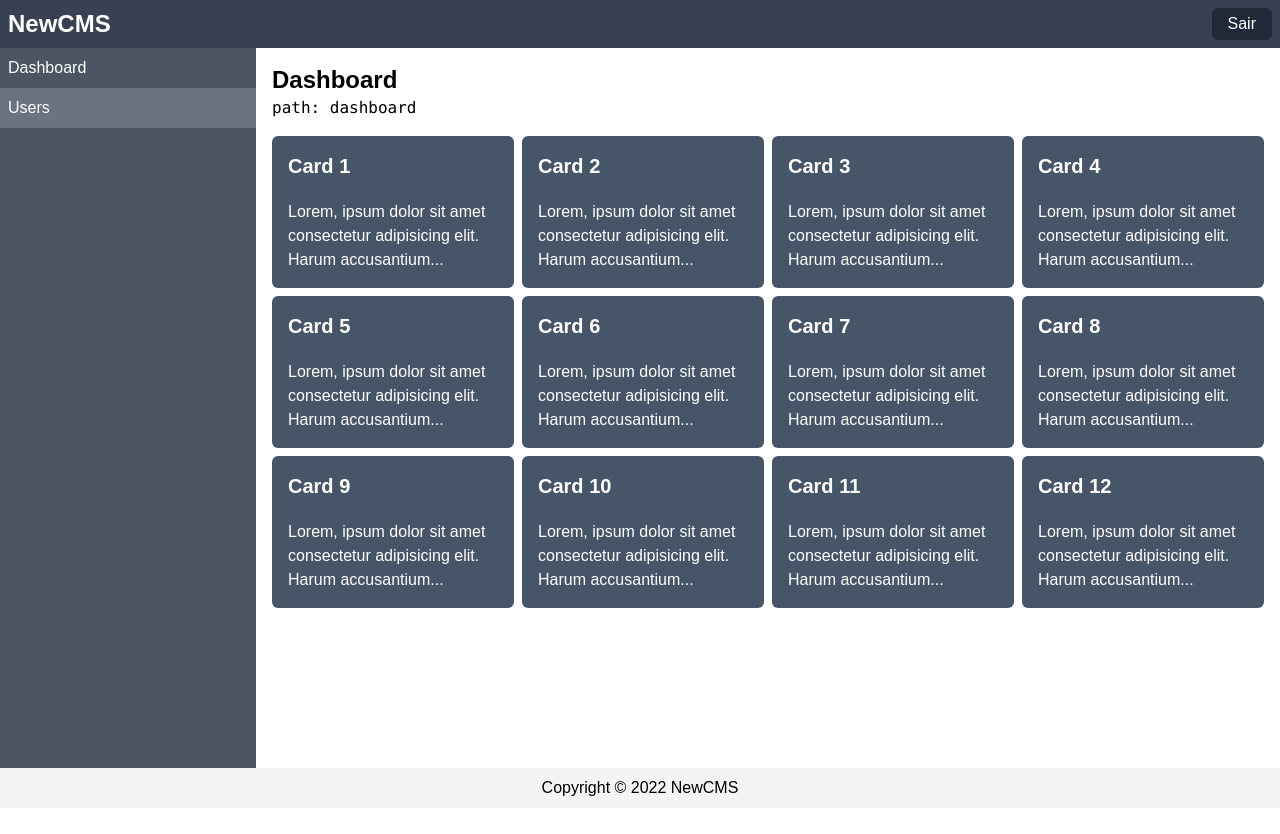
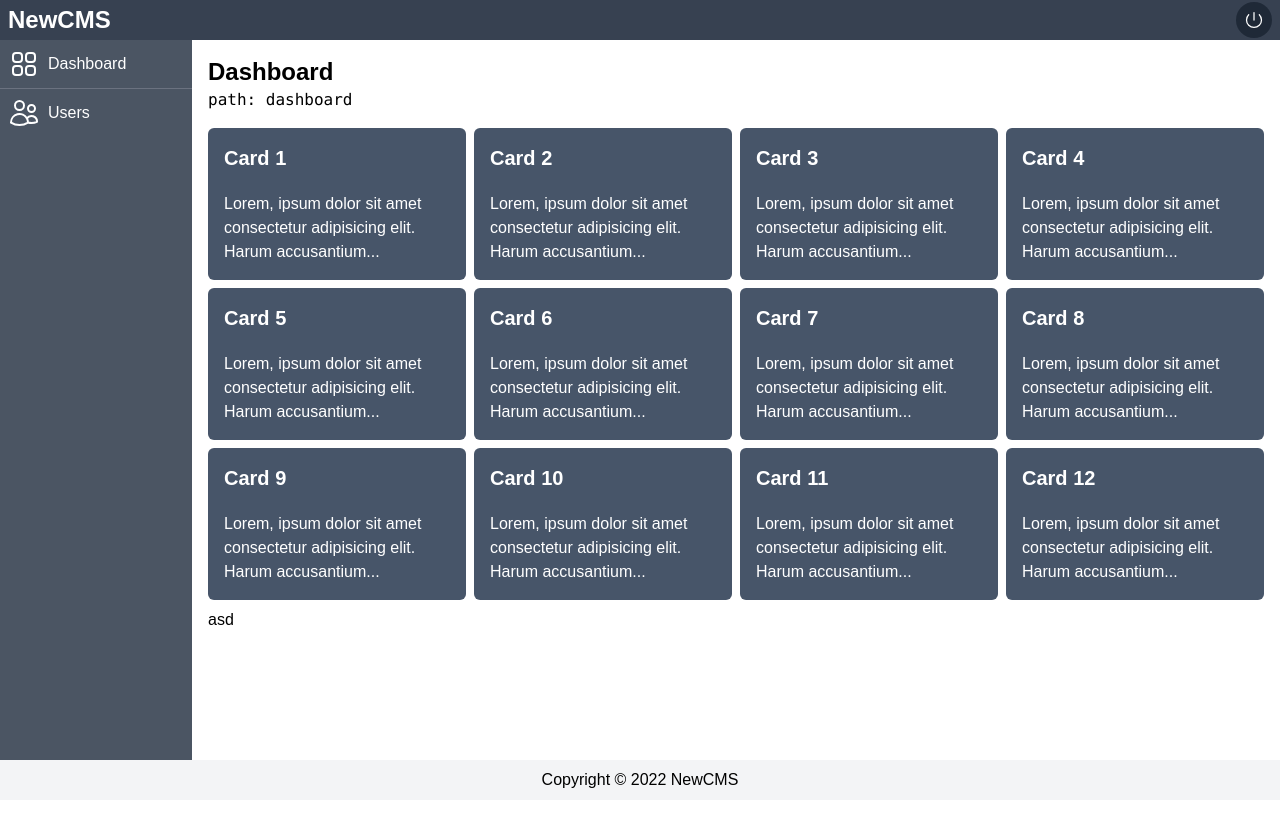
Before and after one commit to savifon/new-cms, a React (Create React App) app: page / in a window 1280 px wide. Shown: the top 834 px of the page. Before the commit the page ends 808 px from the top, so only its background shows below. Built offline with nearby package versions, Linux system fonts and the light colour scheme; sample sign-in values are in the browser's storage.

Commit message:
layout adjustments

```diff
--- a/package.json
+++ b/package.json
@@ -3,6 +3,7 @@
     "version": "0.1.0",
     "private": true,
     "dependencies": {
+        "@heroicons/react": "^2.0.11",
         "@testing-library/jest-dom": "^5.16.1",
         "@testing-library/react": "^12.1.2",
         "@testing-library/user-event": "^13.5.0",
--- a/src/components/Dashboard/index.jsx
+++ b/src/components/Dashboard/index.jsx
@@ -7,7 +7,7 @@ const Dashboard = () => {
     }
 
     return (
-        <div className="grid grid-cols-4 gap-2">
+        <div className="grid grid-cols-1 md:grid-cols-2 lg:grid-cols-4 gap-2">
             {arr.map((item) => (
                 <div
                     key={item}
@@ -20,6 +20,7 @@ const Dashboard = () => {
                     </span>
                 </div>
             ))}
+            <div className="h-[299999px]">asd</div>
         </div>
     );
 };
--- a/src/components/Footer/index.jsx
+++ b/src/components/Footer/index.jsx
@@ -3,7 +3,7 @@ import React from "react";
 const Footer = () => {
     return (
         <>
-            <footer className="text-center bg-gray-100 p-2">
+            <footer className="h-[5vh] box-border bg-gray-100 flex items-center justify-center sticky bottom-0">
                 <h1>Copyright © {new Date().getFullYear()} NewCMS</h1>
             </footer>
         </>
--- a/src/components/Header/index.jsx
+++ b/src/components/Header/index.jsx
@@ -1,5 +1,5 @@
 import React, { useContext } from "react";
-
+import { PowerIcon } from "@heroicons/react/24/outline";
 import { AuthContext } from "../../context/AuthContext";
 
 const Header = () => {
@@ -7,14 +7,14 @@ const Header = () => {
 
     return (
         <>
-            <header className="flex items-center justify-between p-2 bg-gray-700 text-white sticky">
+            <header className="h-[5vh] box-border flex items-center justify-between p-2 bg-gray-700 text-white sticky top-0">
                 <h1 className="text-2xl font-bold">NewCMS</h1>
                 <div>
                     <button
                         onClick={logout}
-                        className="transition-all bg-gray-800 text-white py-1 px-4 rounded-md"
+                        className="transition-all bg-gray-800 hover:bg-gray-900 text-white p-2 rounded-full"
                     >
-                        Sair
+                        <PowerIcon className="h-5 w-5" />
                     </button>
                 </div>
             </header>
--- a/src/components/Menu/index.jsx
+++ b/src/components/Menu/index.jsx
@@ -1,18 +1,24 @@
 import React from "react";
+import { Squares2X2Icon, UsersIcon } from "@heroicons/react/24/outline";
 import { Link } from "react-router-dom";
 
 const Menu = () => {
     return (
         <>
-            <nav className="w-[20vw] h-[90vh] flex flex-col bg-gray-600 text-white">
-                <Link className="p-2 hover:bg-gray-800 transition-all" to="/">
-                    Dashboard
+            <nav className="w-[15vw] h-[90vh] box-border flex flex-col items-center md:items-start bg-gray-600 text-white divide-y divide-gray-500 sticky top-[5vh]">
+                <Link
+                    className="flex items-center gap-2 md:w-full p-2 hover:bg-black hover:bg-opacity-10 transition-all"
+                    to="/"
+                >
+                    <Squares2X2Icon className="h-8 w-8" />
+                    <span className="hidden md:block">Dashboard</span>
                 </Link>
                 <Link
-                    className="p-2 bg-gray-500 hover:bg-gray-800 transition-all"
+                    className="flex items-center gap-2 md:w-full p-2 hover:bg-black hover:bg-opacity-10 transition-all"
                     to="/users"
                 >
-                    Users
+                    <UsersIcon className="h-8 w-8" />
+                    <span className="hidden md:block">Users</span>
                 </Link>
             </nav>
         </>
--- a/src/pages/Admin/index.jsx
+++ b/src/pages/Admin/index.jsx
@@ -39,7 +39,7 @@ const Admin = (props) => {
             <div className="flex">
                 <Menu />
 
-                <div className="p-4 w-[80vw] flex flex-col gap-4">
+                <div className="p-4 w-[85vw] flex flex-col gap-4">
                     <div>
                         <h1 className="text-2xl font-bold">{title}</h1>
                         <pre>path: {module}</pre>
```
Also changed, not shown: 1 other file (tests, documents, lock files or other folders).
